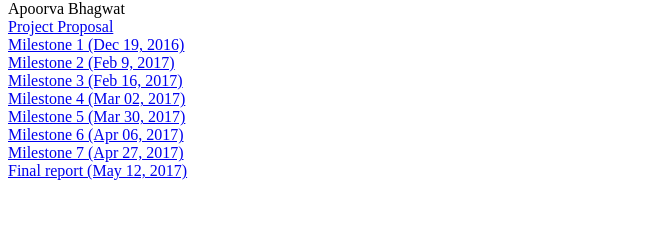
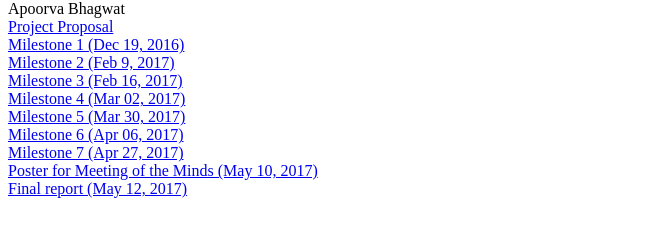
Before and after one commit to abhagwat/abhagwat.github.io, a plain HTML site: page index.html in a window 1280 px wide. Shown: the part 66-302 px from the top of the page, without its empty margins (0-658 px from the left). Drawn offline with Linux system fonts and the light colour scheme.

Commit message:
Adding the MoM poster

```diff
--- a/index.html
+++ b/index.html
@@ -20,6 +20,8 @@
         <br/>
         <a href="apr27milestone.pdf">Milestone 7 (Apr 27, 2017)</a>
         <br/>
+        <a href="MoM-poster-draft-4.pdf">Poster for Meeting of the Minds (May 10, 2017)</a>
+        <br/>
         <a href="paper.pdf">Final report (May 12, 2017)</a>
         <br/>
     </body>
```
Also changed, not shown: 1 other file.
